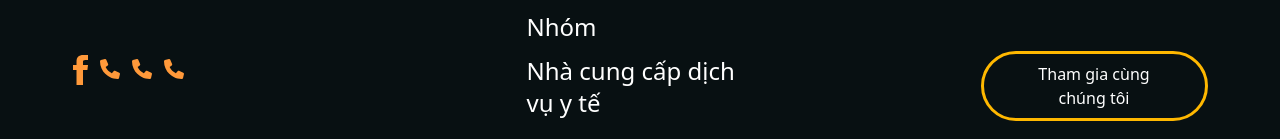
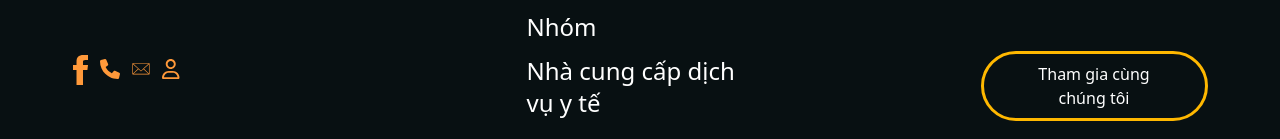
Before and after one commit to maingocduy/TT62TH3-G2, a Vue app in the folder vue-project/: page / in a window 1280 px wide. Shown: the part 3230-3369 px from the top of the page. Built offline with nearby package versions, Linux system fonts and the light colour scheme.

Commit message:
Update Footer.vue

```diff
--- a/vue-project/src/components/layout/Footer.vue
+++ b/vue-project/src/components/layout/Footer.vue
@@ -26,8 +26,8 @@
                     <ul class="flex justify-start">
                         <li><img src="../../assets/icons/facebookIcon.svg" alt="" class="inline mr-3"></li>
                         <li><img src="../../assets/icons/PhoneIcon.svg" alt="" class="inline mr-3"></li>
-                        <li><img src="../../assets/icons/PhoneIcon.svg" alt="" class="inline mr-3"></li>
-                        <li><img src="../../assets/icons/PhoneIcon.svg" alt="" class="inline mr-3"></li>
+                        <li><img src="../../assets/icons/EmailIcon.svg" alt="" class="inline mr-3"></li>
+                        <li><img src="../../assets/icons/Login.svg" alt="" class="inline mr-3"></li>
                     </ul>
                 </div>
                 <div class="my-7">
```
